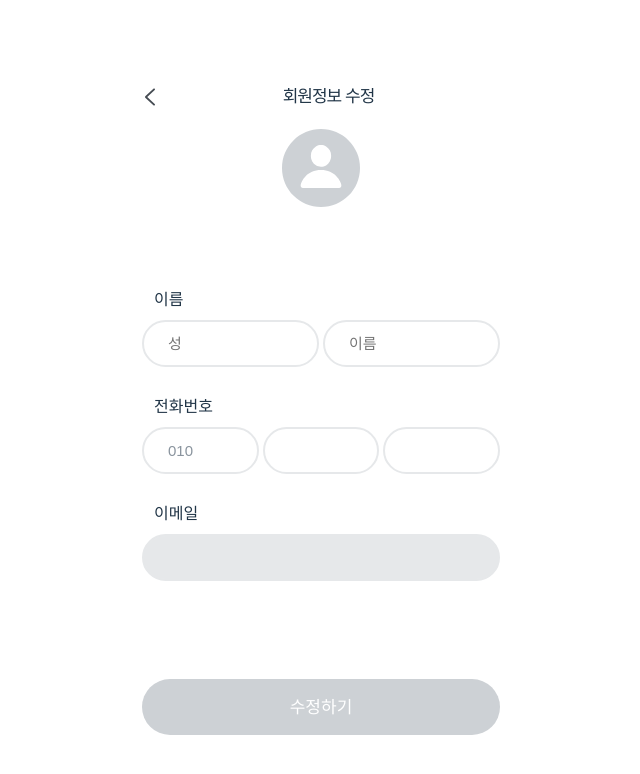
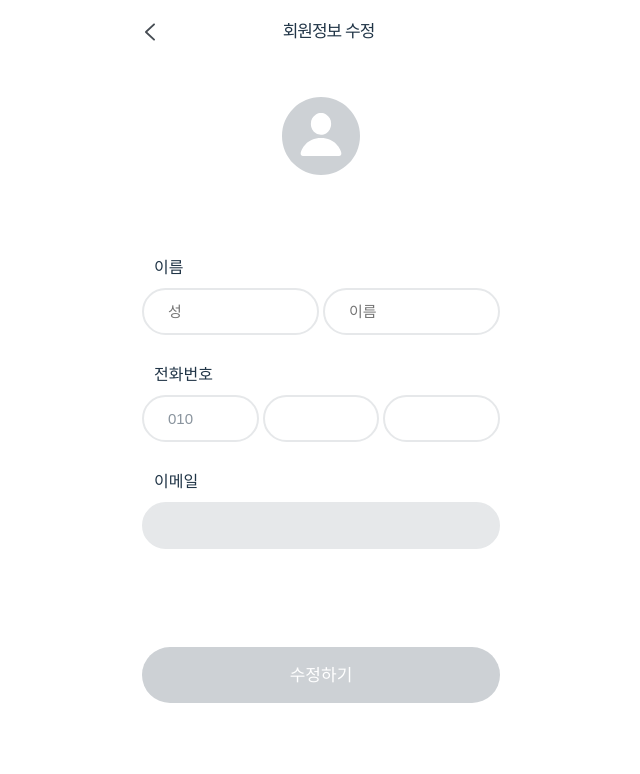
Before and after one commit to miswulin/MealForYou_FE, a React (Vite) app: page /editinfo in a window 1280 px wide. Shown: the top 774 px of the page, without its empty margins (319-959 px from the left). Built offline with nearby package versions, Linux system fonts and the light colour scheme; no server answers.

Commit message:
fix: 헤더 상단 고정

```diff
--- a/src/pages/MyPage/EditAddress.jsx
+++ b/src/pages/MyPage/EditAddress.jsx
@@ -183,6 +183,7 @@ export default function EditAddress() {
         showHeart={false}
         showCart={false}
         showPerson={false}
+        className={styles.header}
       />
 
       {/* 현재 주소정보 */}
--- a/src/pages/MyPage/EditAddress.module.css
+++ b/src/pages/MyPage/EditAddress.module.css
@@ -1,3 +1,10 @@
+.header {
+  top: 0;
+  width: 100%;
+  position: fixed;
+  max-width: 390px;
+  box-sizing: border-box;
+}
 .section1 {
   width: 100%;
   display: flex;
--- a/src/pages/MyPage/EditInfo.jsx
+++ b/src/pages/MyPage/EditInfo.jsx
@@ -7,19 +7,6 @@ import { memberInfo } from "../../api/member";
 
 export default function EditInfo() {
   const navigate = useNavigate();
-
-  // // 임시 더미데이터
-  // const [form, setForm] = useState({
-  //   lastname: "김",
-  //   firstname: "멋사",
-  //   phone1: "010",
-  //   phone2: "1234",
-  //   phone3: "5678",
-  //   email: "likelion13th@swu.ac.kr",
-  // });
-  // const [errors, setErrors] = useState({});
-  // // UI용 handleChange — 동작은 X, 에러 방지
-  // const handleChange = (e) => {};
 
   // 원본 폼(백에서 가져온 값)
   const [originalForm, setOriginalForm] = useState(null);
@@ -179,6 +166,7 @@ export default function EditInfo() {
         showHeart={false}
         showCart={false}
         showPerson={false}
+        className={styles.header}
       />
       <section>
         <div className={styles.profile}>
--- a/src/pages/MyPage/EditInfo.module.css
+++ b/src/pages/MyPage/EditInfo.module.css
@@ -3,6 +3,13 @@ h3 {
   margin: 0;
   padding: 0;
   letter-spacing: -1px;
+}
+.header {
+  top: 0;
+  width: 100%;
+  position: fixed;
+  max-width: 390px;
+  box-sizing: border-box;
 }
 .profile h3 {
   margin-top: 15px;
--- a/src/pages/MyPage/OrderHistory.jsx
+++ b/src/pages/MyPage/OrderHistory.jsx
@@ -93,6 +93,7 @@ export default function OrderHistory() {
         showHeart={false}
         showCart={false}
         showPerson={false}
+        className={styles.header}
       />
       <section>
         {orders.map((order, idx) => (
--- a/src/pages/MyPage/OrderHistory.module.css
+++ b/src/pages/MyPage/OrderHistory.module.css
@@ -1,3 +1,10 @@
+.header {
+  top: 0;
+  width: 100%;
+  position: fixed;
+  max-width: 390px;
+  box-sizing: border-box;
+}
 .wrapper {
   padding: 12px 16px;
   display: flex;
```
